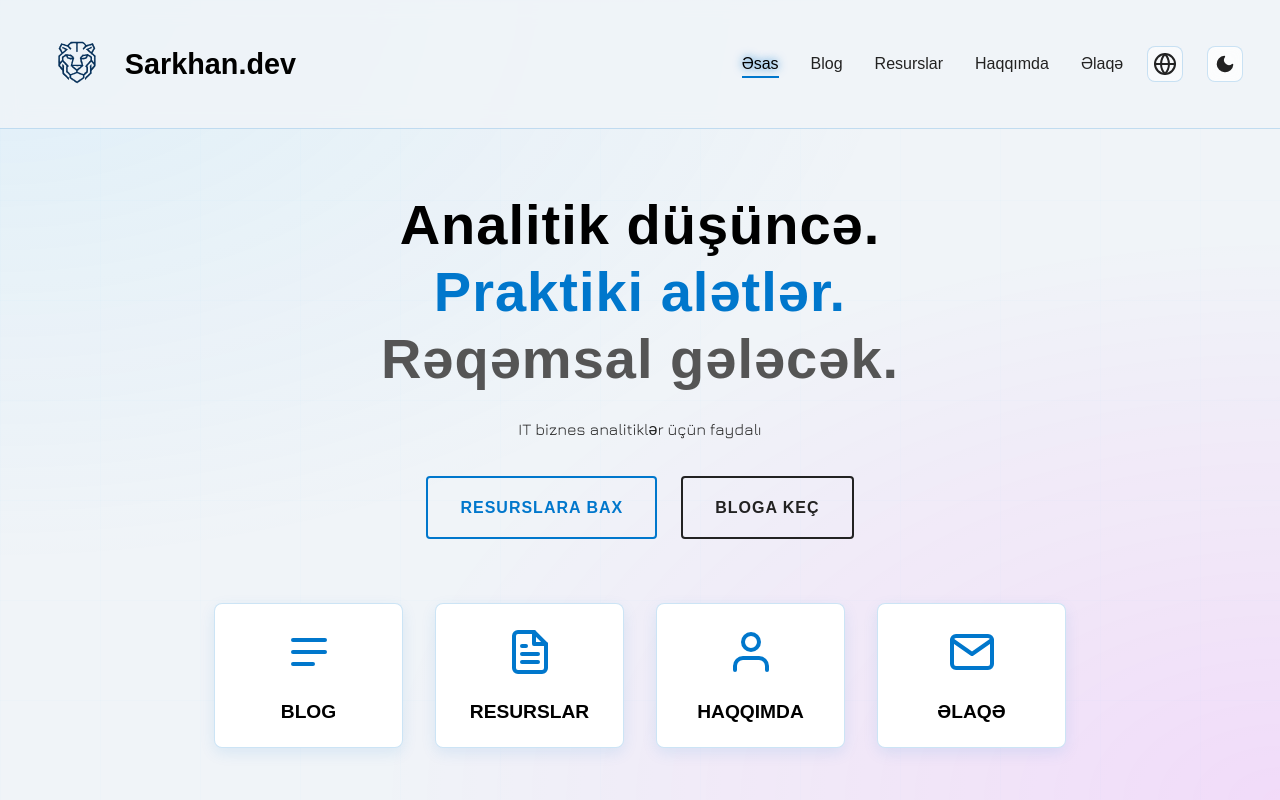
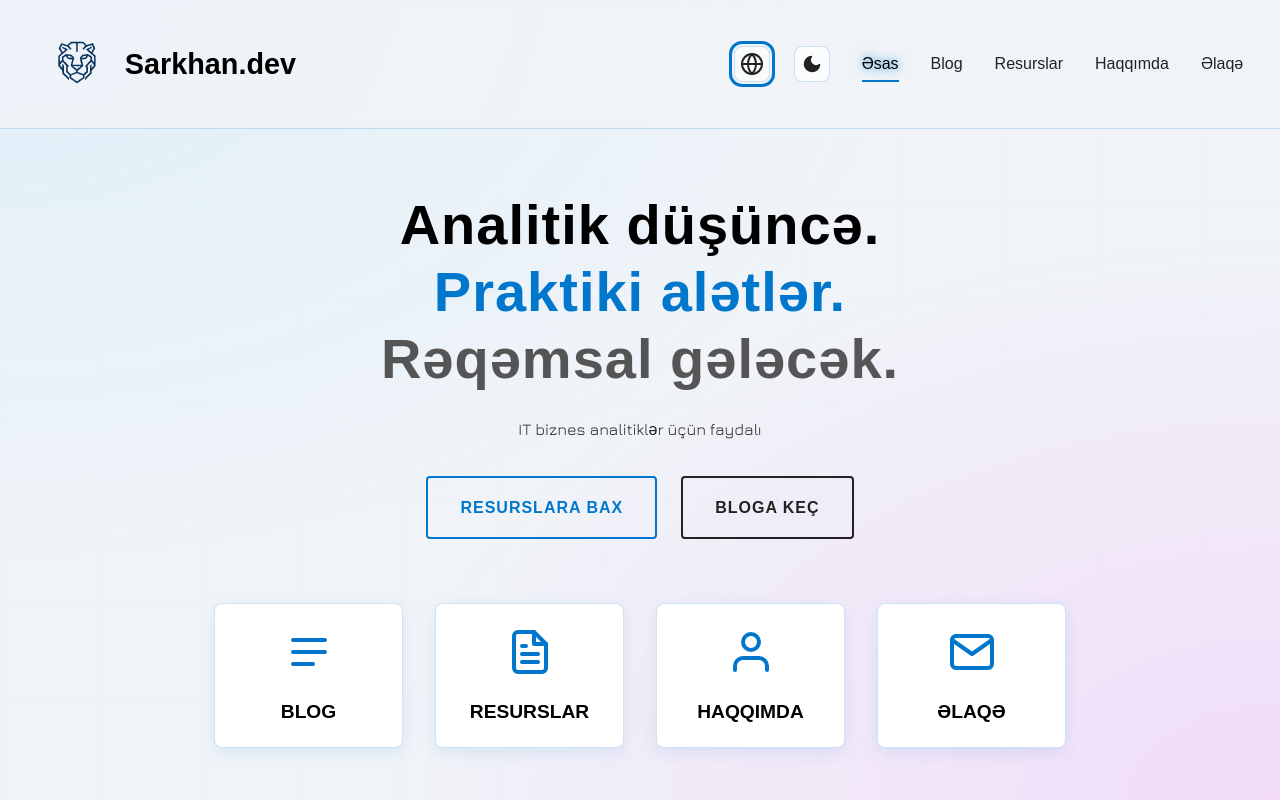
Before and after one commit to Saitosar/sarkhan-dev-nextjs, a Next.js app: page / in a window 1280 px wide. Shown: the top 800 px of the page. Built offline with nearby package versions, Linux system fonts and the light colour scheme; no server answers; a web font is replaced by a local one.

Commit message:
change: move globe and theme buttons to burger menu

```diff
--- a/components/Header.js
+++ b/components/Header.js
@@ -2,7 +2,7 @@
 import { useEffect, useRef, useState } from 'react';
 import { useTheme } from 'next-themes';
 import Icon from './Icon';
-import Image from 'next/image'; // ИЗМЕНЕНИЕ: Добавлен импорт
+import Image from 'next/image';
 
 export default function Header({ t, lang, setLang, activeSection }) {
   const { theme, resolvedTheme, setTheme } = useTheme();
@@ -10,12 +10,10 @@ export default function Header({ t, lang, setLang, activeSection }) {
   const [mobileMenuOpen, setMobileMenuOpen] = useState(false);
   const [langMenuOpen, setLangMenuOpen] = useState(false);
 
-  // --- НАЧАЛО ИЗМЕНЕНИЙ ---
-  const langSwitcherRef = useRef(null); // Ref для всего контейнера меню
-  const langGlobeBtnRef = useRef(null); // Ref для кнопки-глобуса
+  const langSwitcherRef = useRef(null);
+  const langGlobeBtnRef = useRef(null);
 
-
-  // Новый хук для управления клавиатурой
+  // Хук для управления клавиатурой
   useEffect(() => {
     const handleKeyDown = (e) => {
       if (!langMenuOpen) return;
@@ -47,21 +45,17 @@ export default function Header({ t, lang, setLang, activeSection }) {
 
     document.addEventListener('keydown', handleKeyDown);
 
-    // Управление фокусом при открытии/закрытии
     if (langMenuOpen) {
-      // При открытии фокус переходит на активный язык
       const activeLangButton = langSwitcherRef.current?.querySelector('button.lang-btn.active');
       activeLangButton?.focus();
     } else {
-      // При закрытии фокус возвращается на кнопку-глобус
       langGlobeBtnRef.current?.focus();
     }
 
     return () => {
       document.removeEventListener('keydown', handleKeyDown);
     };
-  }, [langMenuOpen]); // Зависимость от состояния меню
-  // --- КОНЕЦ ИЗМЕНЕНИЙ ---
+  }, [langMenuOpen]);
 
   // >>> magic line
   const navMenuRef = useRef(null);
@@ -129,6 +123,26 @@ export default function Header({ t, lang, setLang, activeSection }) {
               ref={navMenuRef}
               className={`nav-menu ${mobileMenuOpen ? 'mobile-active' : ''}`}
             >
+              {/* ===== НАЧАЛО ИЗМЕНЕНИЙ: Блок управления ПЕРЕД ссылками ===== */}
+              <li className="header-controls">
+                <div className="lang-switcher-container" ref={langSwitcherRef}>
+                  <button ref={langGlobeBtnRef} className="lang-globe-btn" onClick={() => setLangMenuOpen(v => !v)} aria-label={t.langToggle}>
+                    <svg viewBox="0 0 24 24" fill="none" strokeWidth="2" strokeLinecap="round" strokeLinejoin="round">
+                      <circle cx="12" cy="12" r="10"></circle>
+                      <line x1="2" y1="12" x2="22" y2="12"></line>
+                      <path d="M12 2a15.3 15.3 0 0 1 4 10 15.3 15.3 0 0 1-4 10 15.3 15.3 0 0 1-4-10 15.3 15.3 0 0 1 4-10z"></path>
+                    </svg>
+                  </button>
+                  <div className={`lang-options ${langMenuOpen ? 'active' : ''}`}>
+                    <button className={`lang-btn ${lang === 'az' ? 'active' : ''}`} onClick={() => { setLang('az'); setLangMenuOpen(false); }}>AZ</button>
+                    <button className={`lang-btn ${lang === 'en' ? 'active' : ''}`} onClick={() => { setLang('en'); setLangMenuOpen(false); }}>EN</button>
+                    <button className={`lang-btn ${lang === 'ru' ? 'active' : ''}`} onClick={() => { setLang('ru'); setLangMenuOpen(false); }}>RU</button>
+                  </div>
+                </div>
+                <button onClick={() => setTheme(resolvedTheme === 'dark' ? 'light' : 'dark')} className="theme-toggle" aria-label={t.themeToggle}><Icon name="theme" /></button>
+              </li>
+              {/* ===== КОНЕЦ ИЗМЕНЕНИЙ ===== */}
+
               {navLinks.map(link => (
                 <li key={link.key}>
                   <a
@@ -143,23 +157,6 @@ export default function Header({ t, lang, setLang, activeSection }) {
             </ul>
           </nav>
 
-          <div className="lang-switcher-container" ref={langSwitcherRef}>
-            <button className="lang-globe-btn" onClick={() => setLangMenuOpen(v => !v)} aria-label={t.langToggle}>
-              <svg viewBox="0 0 24 24" fill="none" strokeWidth="2" strokeLinecap="round" strokeLinejoin="round">
-                <circle cx="12" cy="12" r="10"></circle>
-                <line x1="2" y1="12" x2="22" y2="12"></line>
-                <path d="M12 2a15.3 15.3 0 0 1 4 10 15.3 15.3 0 0 1-4 10 15.3 15.3 0 0 1-4-10 15.3 15.3 0 0 1 4-10z"></path>
-              </svg>
-            </button>
-            <div className={`lang-options ${langMenuOpen ? 'active' : ''}`}>
-              <button className={`lang-btn ${lang === 'az' ? 'active' : ''}`} onClick={() => { setLang('az'); setLangMenuOpen(false); }}>AZ</button>
-              <button className={`lang-btn ${lang === 'en' ? 'active' : ''}`} onClick={() => { setLang('en'); setLangMenuOpen(false); }}>EN</button>
-              <button className={`lang-btn ${lang === 'ru' ? 'active' : ''}`} onClick={() => { setLang('ru'); setLangMenuOpen(false); }}>RU</button>
-            </div>
-          </div>
-
-          <button onClick={() => setTheme(resolvedTheme === 'dark' ? 'light' : 'dark')} className="theme-toggle" aria-label={t.themeToggle}><Icon name="theme" /></button>
-
           <button className="mobile-menu-toggle" onClick={() => setMobileMenuOpen(v => !v)} aria-expanded={mobileMenuOpen} aria-controls="nav-menu" aria-label={t.navToggle}>
             <svg viewBox="0 0 24 24" width="24" height="24" stroke="currentColor" strokeWidth="2" fill="none" strokeLinecap="round" strokeLinejoin="round">
               <line x1="3" y1="12" x2="21" y2="12"></line>
--- a/styles/globals.css
+++ b/styles/globals.css
@@ -213,6 +213,7 @@ p { max-width: var(--max-text-width); overflow-wrap: break-word; }
 ::selection { background-color: var(--color-primary); color: var(--color-bg); }
 
 /* HEADER & NAV */
+
 .header {
   position: fixed; top: 0; left: 0; right: 0; inset-inline-start: 0; width: 100%;
   z-index: var(--z-header); background-color: rgba(1, 4, 19, 0.95);
@@ -365,6 +366,12 @@ p { max-width: var(--max-text-width); overflow-wrap: break-word; }
   color:#000;
 }
 
+.header-controls {
+  display: flex;
+  align-items: center;
+  gap: var(--space-lg);
+  list-style-type: none; /* Убираем маркер-точку у <li> */
+}
 /* SECTIONS & CARDS */
 .hero-content { max-width: 900px; text-align: center; }
 .hero-title { margin-block-end: var(--space-lg); }
@@ -599,7 +606,10 @@ footer p {
   .nav-menu {
   position: fixed; inset-block-start: 0; inset-inline-end: 0;
   width: 300px; height: 100vh; background: var(--color-surface);
-    flex-direction: column; justify-content: center; gap: var(--space-xl);
+  flex-direction: column;
+  justify-content: flex-start; /* <<< ИЗМЕНЕНИЕ: Выравниваем по верху */
+  padding-top: var(--space-xl); /* <<< ИЗМЕНЕНИЕ: Добавляем отступ сверху */
+  gap: var(--space-xl);
   border-inline-start: 1px solid var(--color-border);
   transform: translateX(100%); transition: transform var(--duration-slow) var(--ease-in-out-quart);
   visibility: hidden; z-index: var(--z-menu); pointer-events: none;
@@ -608,8 +618,27 @@ footer p {
   .nav-menu.mobile-active { transform: translateX(0); visibility: visible; pointer-events: auto; }
 
   .mobile-menu-toggle { display: flex; z-index: calc(var(--z-menu) + 1); order: 3; }
-  .lang-switcher-container { order: 2; }
-  .theme-toggle { order: 1; }
+
+
+
+/* styles/globals.css - ВНУТРИ @media (max-width: 850px) */
+
+/* Стилизуем наш контейнер для вертикального мобильного меню */
+.header-controls {
+  order: -1; /* Ставит этот элемент первым в списке */
+  width: 100%;
+  justify-content: center;
+  margin-bottom: var(--space-xl);
+  padding-bottom: var(--space-xl);
+  border-bottom: 1px solid var(--color-border);
+}
+
+.header-controls .lang-options {
+  top: calc(100% + 8px); /* Открывается вниз */
+  bottom: auto;
+  right: 50%;
+  transform: translateX(50%);
+}
 
   .hero-title { font-size: 2.8rem; }
   .about-content { flex-direction: column; }
```
Lines whose indentation alone changed are shown as unchanged.
